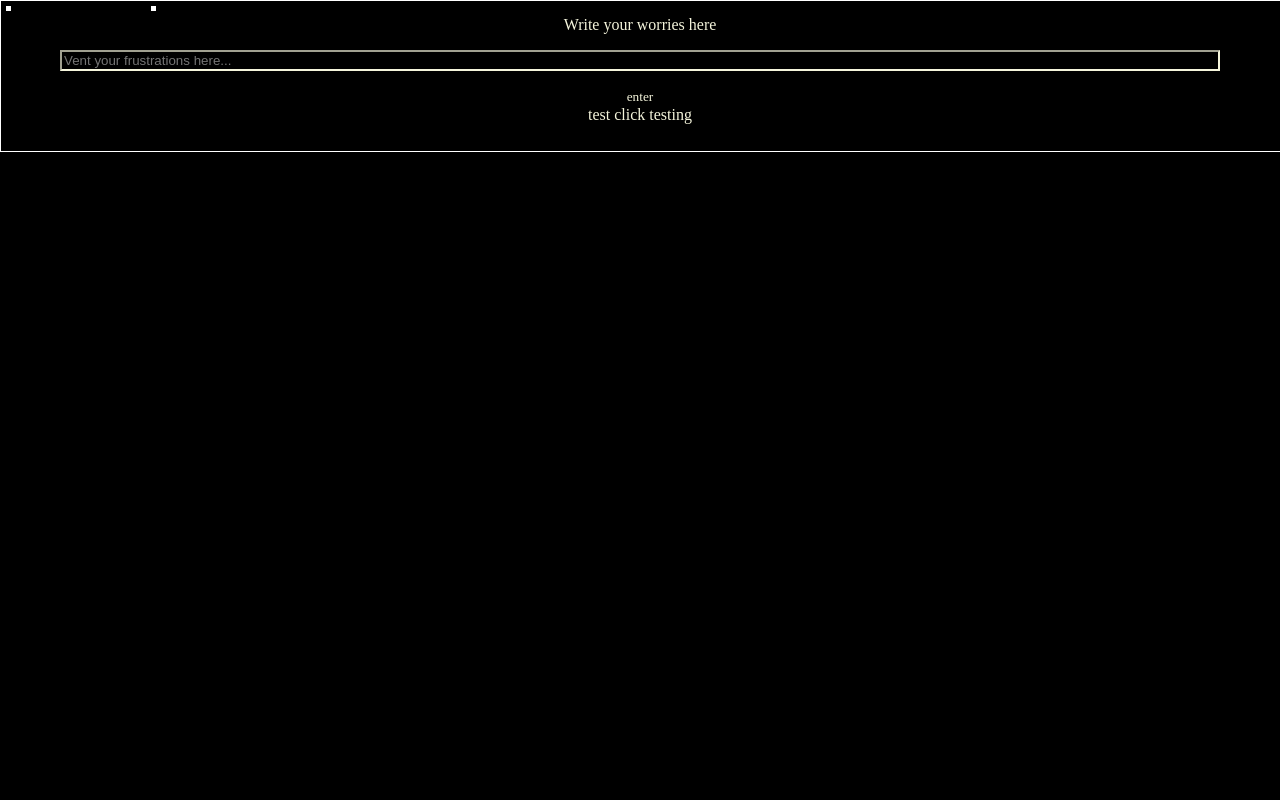
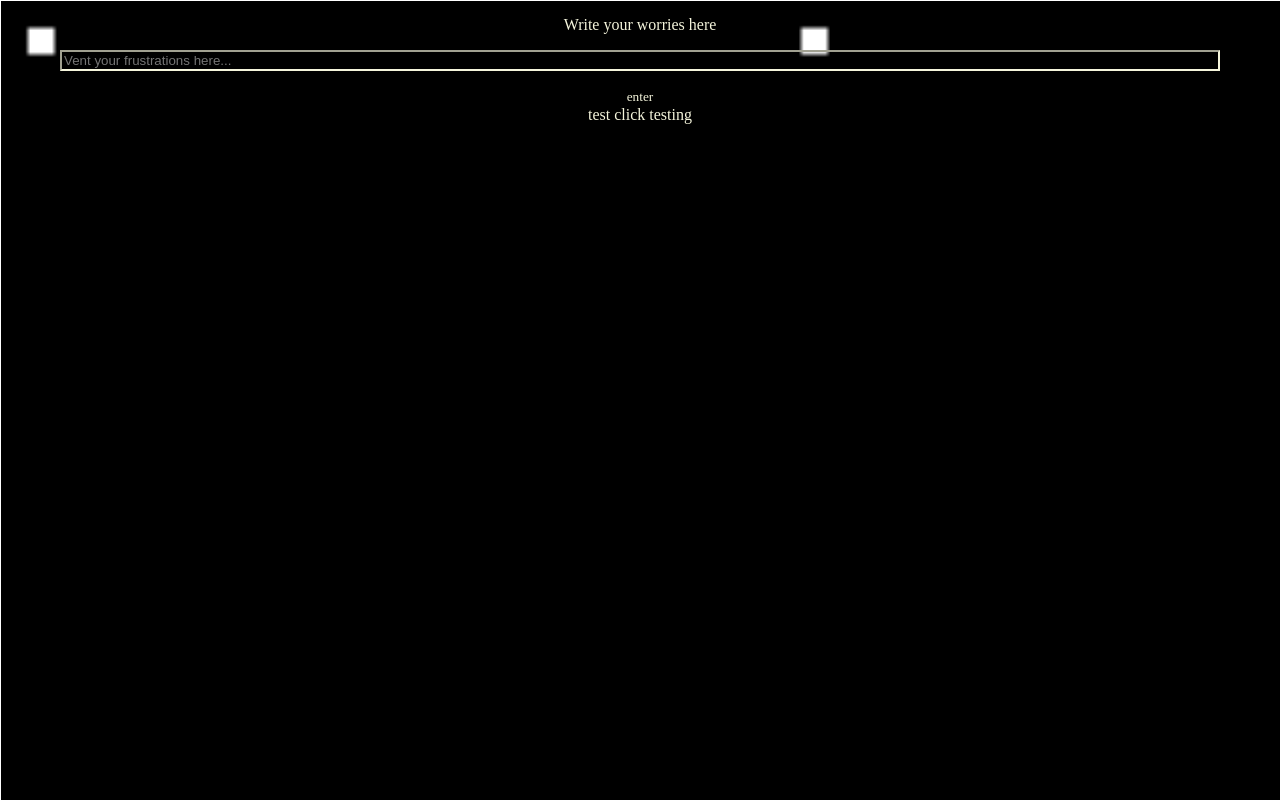
Before and after one commit to mimstheword/UGAhacks7_webproject, a plain HTML site: page scripts/index.html in a window 1280 px wide. Drawn offline with Linux system fonts and the light colour scheme.

Commit message:
Fix CSS so canvas fills screen

```diff
--- a/statics/worry_away_css_file.css
+++ b/statics/worry_away_css_file.css
@@ -1,6 +1,6 @@
 body, html {
     /* background-image: url(GrizzlyHacksLogo.png); */
-    background-color: black;
+    background-color: #000000;
     margin: 0;
  }
 
@@ -32,7 +32,9 @@ input[type = text]
  }
 
  .container {
-     position: relative;
+     position: fixed;
+     width: 100%;
+     height: 100vh;
      margin: 0 auto;
  }
 
@@ -41,4 +43,5 @@ input[type = text]
      margin: 0 auto;
      border: 1px solid white;
      z-index: 1;
+     height: 100%;
  }
```
